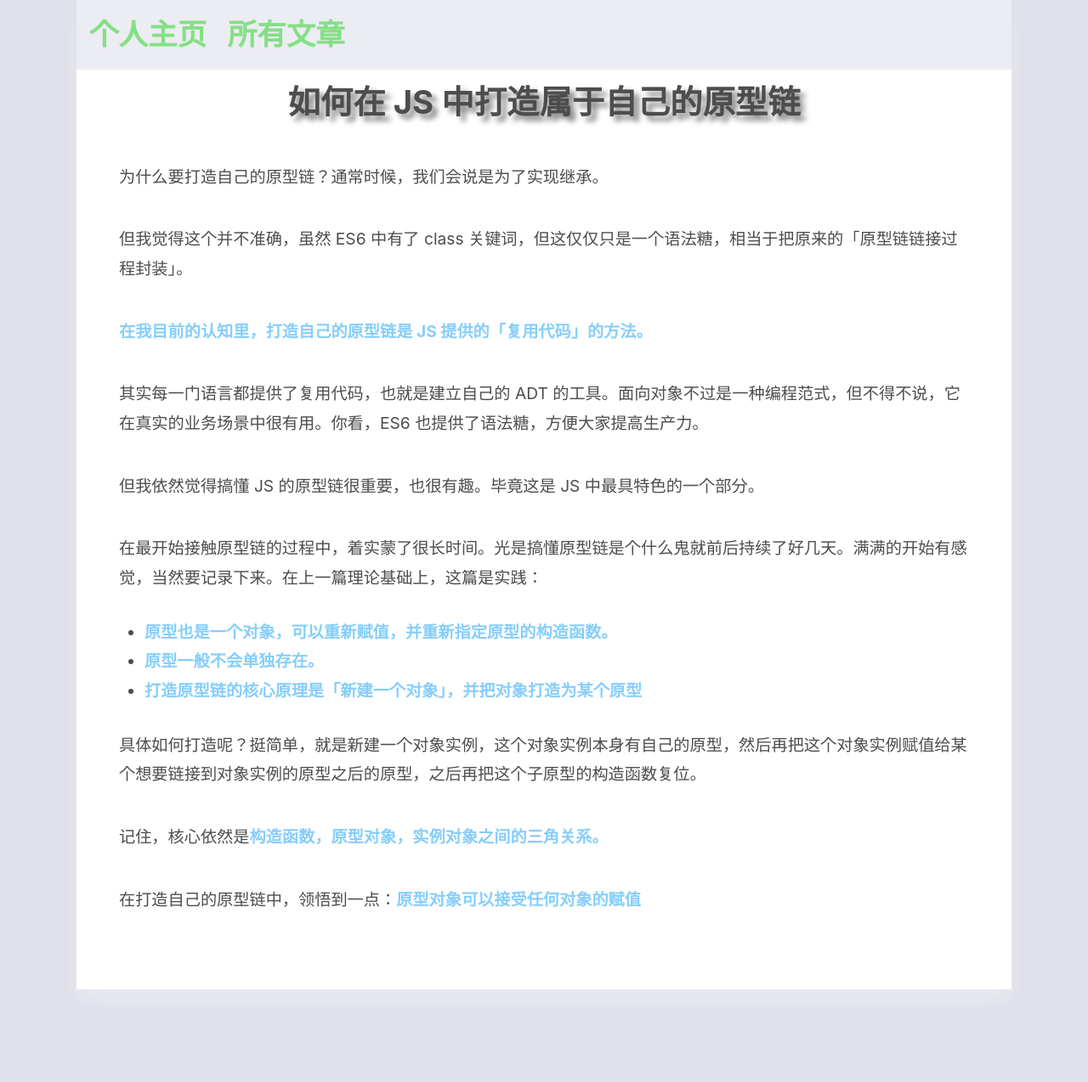
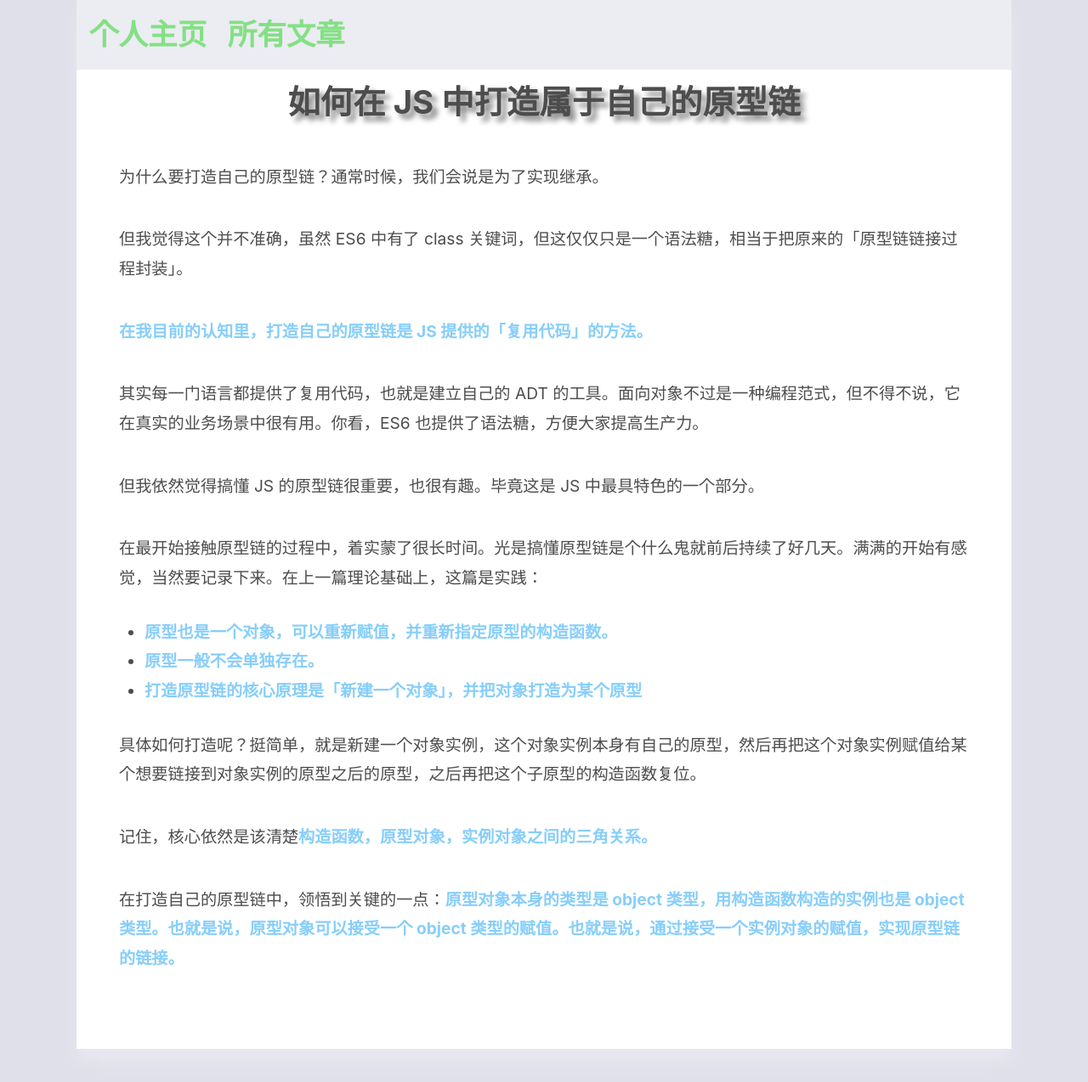
Before and after one commit to xxleyi/xxleyi.github.io, a Jekyll site: the page built from _posts/2017-09-13-如何在 JS 中打造自己的原型链.md, in a window 1280 px wide and 1295 px high. Shown: the top 1274 px of the window at 85% size. Built offline with Jekyll 4.4.1, drawn with Linux system fonts in a browser that asks for light colours.

Commit message:
upate a old blog.

```diff
--- a/_posts/2017-09-13-如何在 JS 中打造自己的原型链.md
+++ b/_posts/2017-09-13-如何在 JS 中打造自己的原型链.md
@@ -23,6 +23,6 @@
 
 具体如何打造呢？挺简单，就是新建一个对象实例，这个对象实例本身有自己的原型，然后再把这个对象实例赋值给某个想要链接到对象实例的原型之后的原型，之后再把这个子原型的构造函数复位。
 
-记住，核心依然是**构造函数，原型对象，实例对象之间的三角关系。**
+记住，核心依然是该清楚**构造函数，原型对象，实例对象之间的三角关系。**
 
-在打造自己的原型链中，领悟到一点：**原型对象可以接受任何对象的赋值**
+在打造自己的原型链中，领悟到关键的一点：**原型对象本身的类型是 object 类型，用构造函数构造的实例也是 object 类型。也就是说，原型对象可以接受一个 object 类型的赋值。也就是说，通过接受一个实例对象的赋值，实现原型链的链接。**
```
